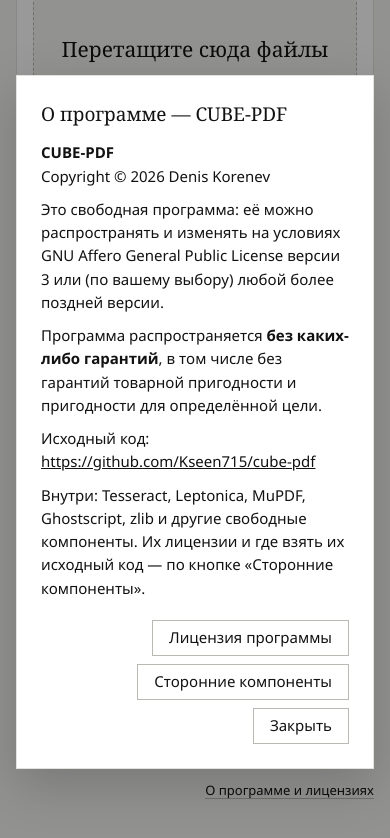
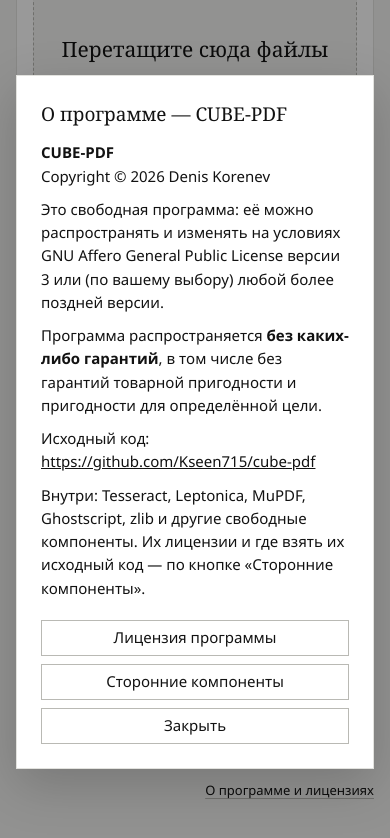
Before and after one commit to Kseen715/cube-pdf, a plain HTML site: page web/index.html in a window 390 px wide. Both pictures are taken after a click on the button "О программе и лицензиях". Shown: the part 358-1196 px from the top of the page. Drawn offline with Linux system fonts and the light colour scheme; a web font is replaced by a local one.

Commit message:
feat: update report timestamps and enhance dialog button layout

```diff
--- a/web/app.css
+++ b/web/app.css
@@ -774,4 +774,8 @@
     .drop {
         min-height: 200px;
     }
+
+    .dialog-buttons {
+        flex-direction: column;
+    }
 }
```
Also changed, not shown: .taste-skill/about/mobile-fold.jpg, .taste-skill/about/mobile-page-01.jpg, .taste-skill/about/report.json.
